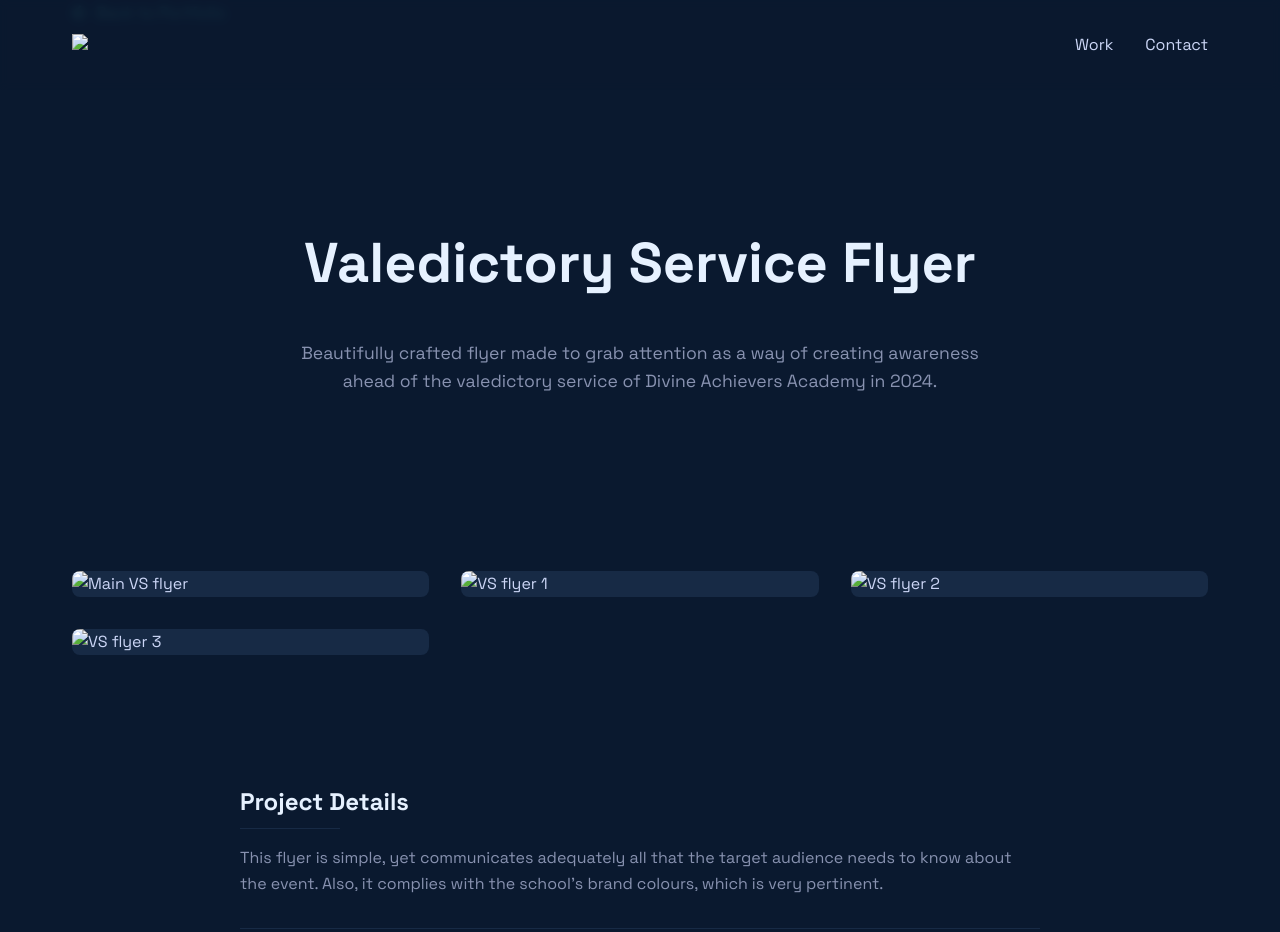
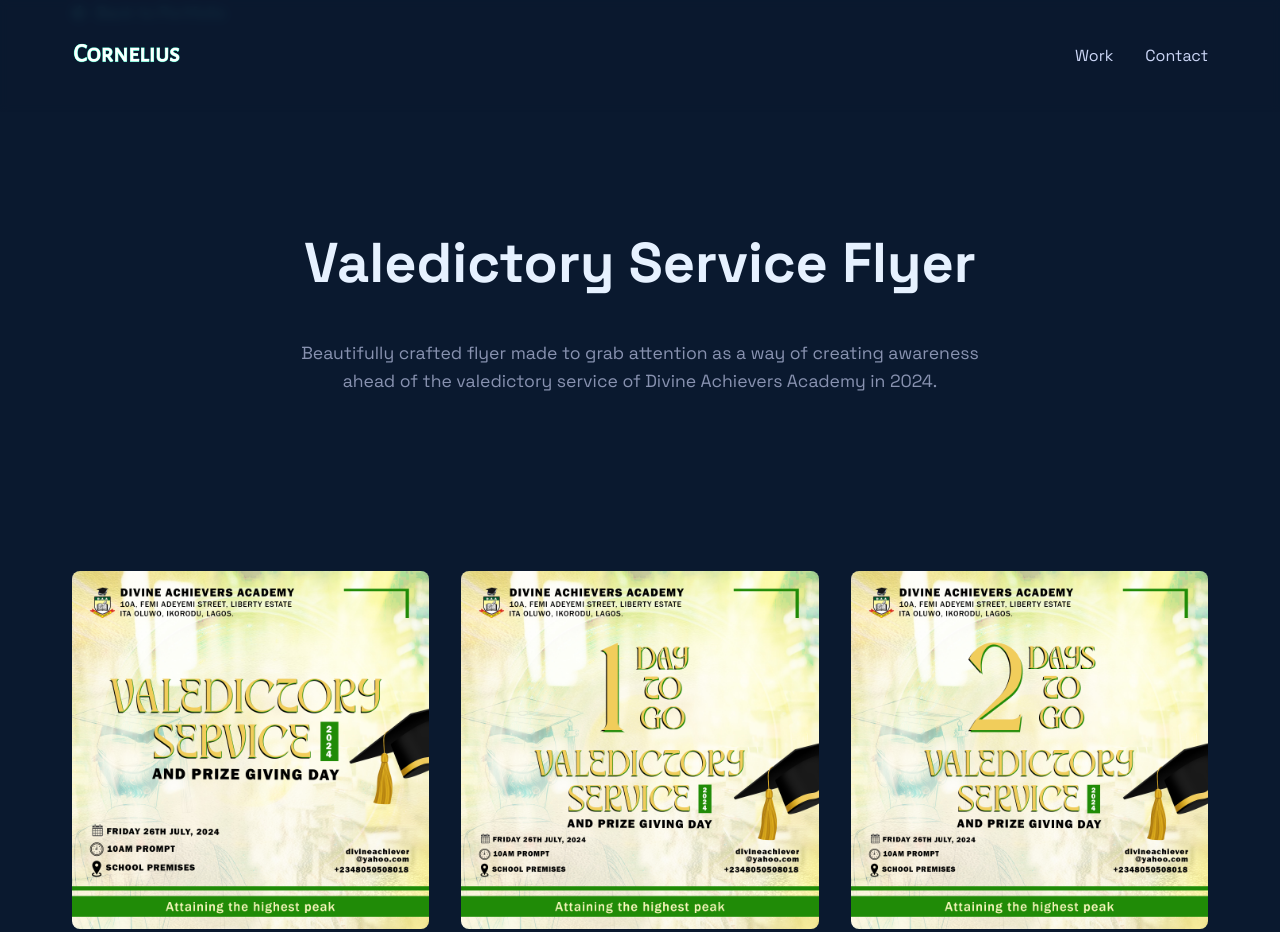
Before and after one commit to corneliuspage/corneliusportfolio, a plain HTML site: page project3.html in a window 1280 px wide. Shown: the top 932 px of the page. Drawn offline with nearby package versions, Linux system fonts and the light colour scheme.

Commit message:
Update project3.html

```diff
--- a/project3.html
+++ b/project3.html
@@ -305,7 +305,7 @@
     <header>
         <div class="container">
             <nav>
-                <div class="logo"><img src="/storage/emulated/0/DCIM/Design portfolio/Cornelius logo.png"></div>
+                <div class="logo"><img src="Cornelius logo.png"></div>
                 <div class="nav-links">
                     <a href="portfolio project.html#work">Work</a>
                     <a href="portfolio project.html#contact">Contact</a>
@@ -334,16 +334,16 @@
             <section class="project-gallery">
                 <div class="gallery-grid">
                     <div class="gallery-item">
-                        <img src="/storage/emulated/0/DCIM/Design portfolio/VALEDICTORY-SERVICE-2024.jpg?ixlib=rb-1.2.1&auto=format&fit=crop&w=800&q=80" alt="Main VS flyer" class="gallery-image">
+                        <img src="VALEDICTORY-SERVICE-2024.jpg?ixlib=rb-1.2.1&auto=format&fit=crop&w=800&q=80" alt="Main VS flyer" class="gallery-image">
                     </div>
                     <div class="gallery-item">
-                        <img src="/storage/emulated/0/DCIM/Design portfolio/VALEDICTORY-SERVICE-2024--1-DAY.jpg?ixlib=rb-1.2.1&auto=format&fit=crop&w=800&q=80" alt="VS flyer 1" class="gallery-image">
+                        <img src="VALEDICTORY-SERVICE-2024--1-DAY.jpg?ixlib=rb-1.2.1&auto=format&fit=crop&w=800&q=80" alt="VS flyer 1" class="gallery-image">
                     </div>
                     <div class="gallery-item">
-                        <img src="/storage/emulated/0/DCIM/Design portfolio/VALEDICTORY-SERVICE-2024--2-DAYS.jpg?ixlib=rb-1.2.1&auto=format&fit=crop&w=800&q=80" alt="VS flyer 2" class="gallery-image">
+                        <img src="VALEDICTORY-SERVICE-2024--2-DAYS.jpg?ixlib=rb-1.2.1&auto=format&fit=crop&w=800&q=80" alt="VS flyer 2" class="gallery-image">
                     </div>
                     <div class="gallery-item">
-                        <img src="/storage/emulated/0/DCIM/Design portfolio/VALEDICTORY-SERVICE-2024--3-DAYS.jpg?ixlib=rb-1.2.1&auto=format&fit=crop&w=800&q=80" alt="VS flyer 3" class="gallery-image">
+                        <img src="VALEDICTORY-SERVICE-2024--3-DAYS.jpg?ixlib=rb-1.2.1&auto=format&fit=crop&w=800&q=80" alt="VS flyer 3" class="gallery-image">
                     </div>
 
                 </div>
```
